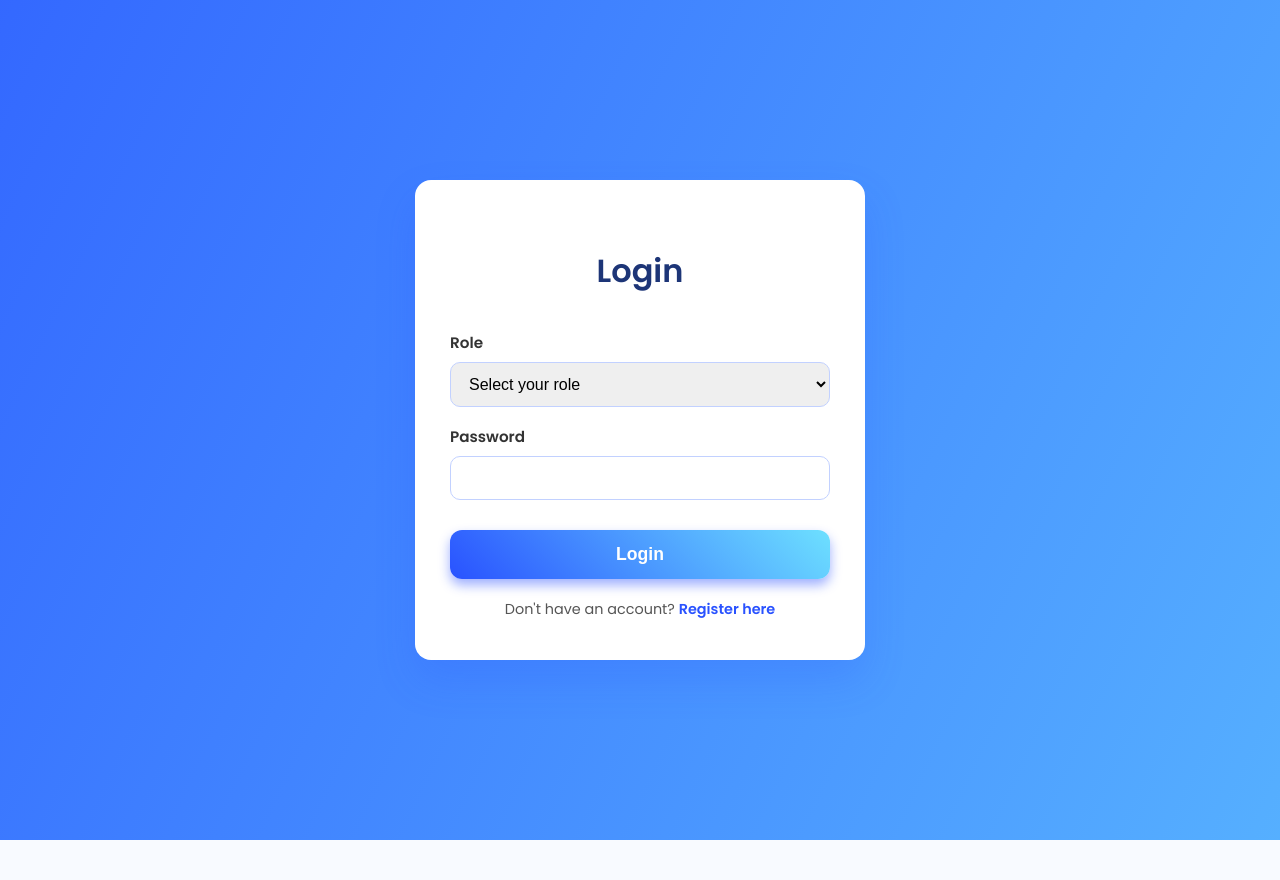
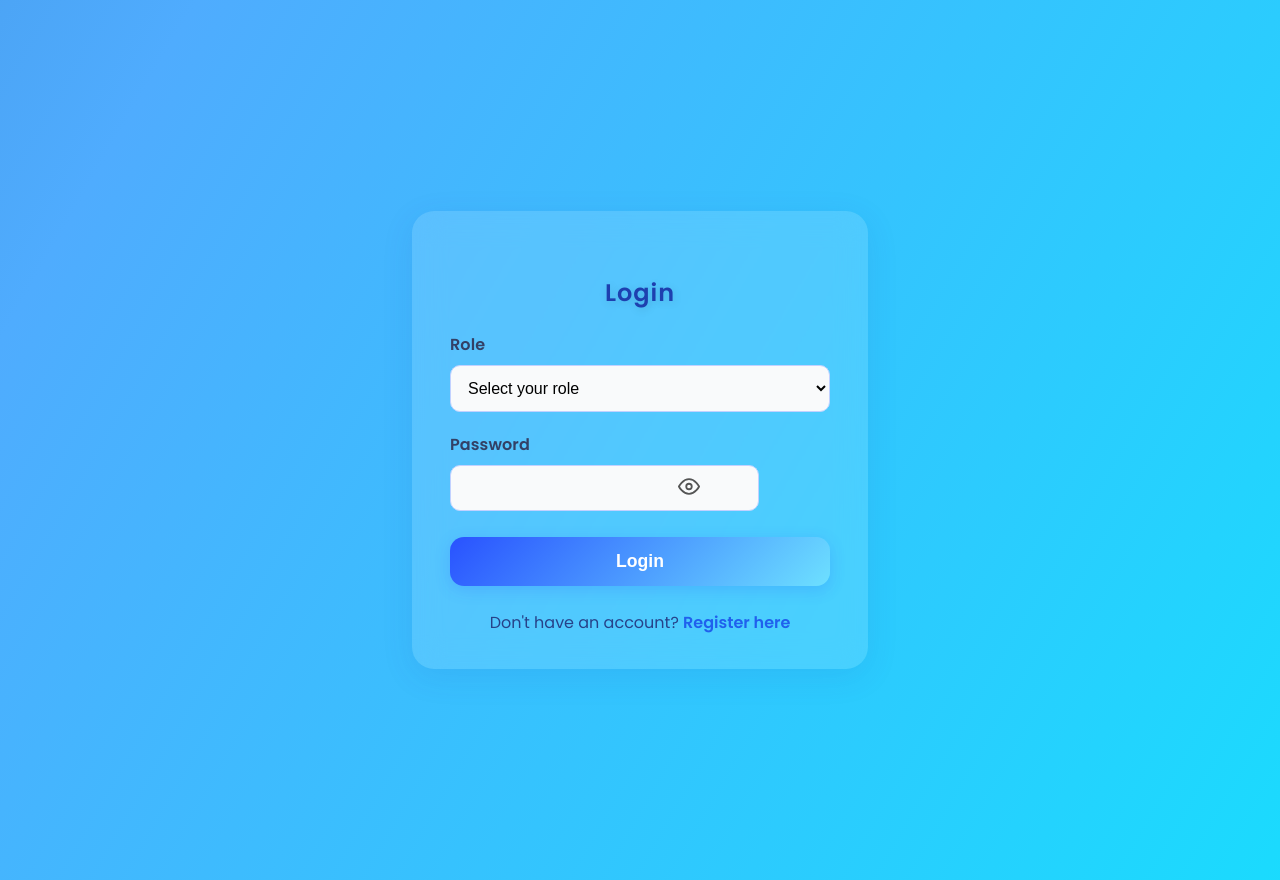
Before and after one commit to sharan483/SmartLab_Practical_Tracker, a Flask app: page /login in a window 1280 px wide. Before the commit the page ends 840 px from the top, so only its background shows below. Run offline with Flask 3, Linux system fonts and the light colour scheme.

Commit message:
login.html

```diff
--- a/templates/login.html
+++ b/templates/login.html
@@ -6,178 +6,148 @@
   <title>Login - SmartLab Practical Tracker</title>
   <link href="https://fonts.googleapis.com/css2?family=Poppins:wght@400;600&display=swap" rel="stylesheet" />
   <style>
-    /* Full page background with smooth animated gradient */
     body {
       margin: 0;
       min-height: 100vh;
-      background: linear-gradient(115deg, #2952ff 0%, #6de0ff 100%);
-      background-size: 200% 200%;
-      animation: gradientMove 8s ease-in-out infinite;
-      font-family: 'Poppins', sans-serif;
+      font-family: 'Poppins', Arial, sans-serif;
+      background: linear-gradient(120deg, #1e3c72, #2a5298, #4facfe, #00f2fe);
+      background-size: 400% 400%;
+      animation: gradientMove 15s ease infinite;
+      color: #222;
       display: flex;
       justify-content: center;
       align-items: center;
-      padding: 20px;
+      padding: 40px 12px;
+      overflow-x: hidden;
+    }
+    @keyframes gradientMove {
+      0% {background-position: 0% 50%;}
+      50% {background-position: 100% 50%;}
+      100% {background-position: 0% 50%;}
+    }
+    .login-container {
+      background: rgba(255,255,255,0.13);
+      border-radius: 22px;
+      box-shadow: 0 8px 32px rgba(30,64,175,0.10);
+      padding: 44px 38px 34px 38px;
+      max-width: 380px;
+      width: 95%;
+      margin: 20px auto;
+      animation: fadeIn 0.8s cubic-bezier(.39,.58,.57,1) forwards;
+      backdrop-filter: blur(15px);
+    }
+    @keyframes fadeIn {
+      from {opacity: 0; transform: scale(0.97);}
+      to {opacity: 1; transform: scale(1);}
+    }
+    h2 {
+      color: #1e40af;
+      text-align: center;
+      font-weight: 700;
+      letter-spacing: 1px;
+      margin-bottom: 22px;
+      text-shadow: 1px 2px 10px rgba(0,0,0,0.12);
+    }
+    label {
+      font-weight: 600;
+      display: block;
+      margin-bottom: 8px;
+      margin-top: 16px;
+      color: #334066;
+      letter-spacing: 0.1px;
+    }
+    select, input[type="text"], input[type="password"] {
+      width: 100%;
+      padding: 13px;
+      border: 1.5px solid #c2d1ff;
+      border-radius: 10px;
+      background: #f9fafb;
+      font-size: 1rem;
+      margin-bottom: 4px;
+      transition: border-color 0.3s, box-shadow 0.3s;
+    }
+    select:focus, input:focus {
+      border-color: #2952ff;
+      box-shadow: 0 0 9px #678cff66;
+      outline: none;
+    }
+    button[type="submit"] {
+      width: 100%;
+      background: linear-gradient(135deg, #2952ff, #6de0ff);
+      color: white;
+      border: none;
+      border-radius: 14px;
+      padding: 14px 0;
+      font-weight: 700;
+      font-size: 1.1em;
+      cursor: pointer;
+      margin-top: 22px;
+      box-shadow: 0 4px 16px rgba(41,82,255,0.19);
+      transition: background 0.3s, box-shadow 0.2s, transform 0.2s;
+    }
+    button[type="submit"]:hover {
+      background: linear-gradient(135deg, #1a3ec9, #43beff);
+      transform: scale(1.03);
+    }
+    .footer {
+      text-align: center;
+      margin-top: 24px;
+      color: #274289;
+      font-size: 1em;
+    }
+    .footer a {
+      color: #2060ed;
+      text-decoration: none;
+      font-weight: 600;
+      transition: color 0.2s;
+    }
+    .footer a:hover {
+      color: #1031a2;
+      text-decoration: underline;
     }
 
-    @keyframes gradientMove {
-      0% {
-        background-position: 0% 50%;
-      }
-      50% {
-        background-position: 100% 50%;
-      }
-      100% {
-        background-position: 0% 50%;
-      }
-    }
-
-    /* Centered login container */
-    .login-container {
-      background-color: white;
-      max-width: 380px;
-      width: 100%;
-      padding: 40px 35px;
-      border-radius: 16px;
-      box-shadow: 0 20px 40px rgba(41, 82, 255, 0.2);
+    /* Error message styling */
+    .error-message {
+      background: #ffe3e3;
+      color: #cc0000;
+      font-weight: 700;
+      font-size: 1rem;
+      padding: 12px 16px;
+      margin-bottom: 16px;
+      border-radius: 8px;
+      border: 1.5px solid #cc0000;
       text-align: center;
-      animation: fadeInScale 0.7s ease forwards;
-    }
-
-    @keyframes fadeInScale {
-      0% {
-        opacity: 0;
-        transform: scale(0.95);
-      }
-      100% {
-        opacity: 1;
-        transform: scale(1);
-      }
-    }
-
-    h2 {
-      color: #1d3577;
-      font-weight: 700;
-      font-size: 2rem;
-      margin-bottom: 18px;
-    }
-
-    form {
-      display: flex;
-      flex-direction: column;
-      margin-top: 10px;
-    }
-
-    label {
-      font-weight: 600;
-      margin-top: 18px;
-      text-align: left;
-      color: #333;
-      font-size: 0.95rem;
-    }
-
-    input[type="text"],
-    input[type="password"],
-    select {
-      padding: 12px 14px;
-      margin-top: 8px;
-      border: 1.8px solid #c2d1ff;
-      border-radius: 10px;
-      font-size: 1rem;
-      transition: border-color 0.3s ease;
-      outline-offset: 2px;
-    }
-
-    input[type="text"]:focus,
-    input[type="password"]:focus,
-    select:focus {
-      border-color: #2952ff;
-      box-shadow: 0 0 8px #678cff88;
-      outline: none;
-    }
-
-    button {
-      margin-top: 30px;
-      background: linear-gradient(45deg, #2952ff, #6de0ff);
-      color: white;
-      font-weight: 700;
-      padding: 14px;
-      font-size: 1.1rem;
-      border: none;
-      border-radius: 12px;
-      cursor: pointer;
-      box-shadow: 0 6px 12px rgba(13, 56, 255, 0.4);
-      transition: background 0.4s ease, box-shadow 0.4s ease;
-    }
-
-    button:hover {
-      background: linear-gradient(45deg, #1a3ec9, #43beff);
-      box-shadow: 0 8px 16px rgba(13, 56, 255, 0.6);
-    }
-
-    /* Initially hidden containers for conditional fields */
-    #pin-container,
-    #name-container {
-      display: none;
-    }
-
-    /* Footer text styling */
-    .footer {
-      margin-top: 20px;
-      font-size: 0.9rem;
-      color: #555;
-    }
-
-    .footer a {
-      color: #2952ff;
-      font-weight: 600;
-      text-decoration: none;
-      transition: color 0.3s ease;
-    }
-
-    .footer a:hover {
-      color: #1a3ec9;
-      text-decoration: underline;
+      box-shadow: 0 4px 12px #cc000033;
     }
   </style>
   <script>
     function toggleFields() {
       const role = document.getElementById('role').value;
-
       const pinContainer = document.getElementById('pin-container');
       const nameContainer = document.getElementById('name-container');
-
       const pinInput = document.getElementById('pin');
       const nameInput = document.getElementById('name');
-
       if (role === 'student') {
         pinContainer.style.display = 'block';
         nameContainer.style.display = 'none';
-
         pinInput.required = true;
         nameInput.required = false;
-
         nameInput.value = '';
       } else if (role === 'teacher') {
         pinContainer.style.display = 'none';
         nameContainer.style.display = 'block';
-
         pinInput.required = false;
         nameInput.required = true;
-
         pinInput.value = '';
       } else {
         pinContainer.style.display = 'none';
         nameContainer.style.display = 'none';
-
         pinInput.required = false;
         nameInput.required = false;
-
         pinInput.value = '';
         nameInput.value = '';
       }
     }
-
     window.onload = function () {
       toggleFields();
       document.getElementById('role').addEventListener('change', toggleFields);
@@ -187,6 +157,11 @@
 <body>
   <div class="login-container">
     <h2>Login</h2>
+
+    {% if error %}
+      <div class="error-message">{{ error }}</div>
+    {% endif %}
+
     <form method="POST" action="{{ url_for('login') }}">
       <label for="role">Role</label>
       <select id="role" name="role" required>
@@ -194,26 +169,55 @@
         <option value="student">Student</option>
         <option value="teacher">Teacher</option>
       </select>
-
       <div id="pin-container">
         <label for="pin">PIN (Students only)</label>
         <input type="text" id="pin" name="pin" />
       </div>
-
       <div id="name-container">
         <label for="name">Name (Teachers only)</label>
         <input type="text" id="name" name="name" />
       </div>
-
       <label for="password">Password</label>
-      <input type="password" id="password" name="password" required />
-
+      <div style="position: relative; width: fit-content;">
+        <input type="password" id="password" name="password" required style="padding-right: 36px;" />
+        <span id="togglePassword" style="position: absolute; right: 8px; top: 50%; transform: translateY(-50%); cursor: pointer; user-select: none;">
+          <!-- Eye icon (default) -->
+          <svg id="eyeOpen" xmlns="http://www.w3.org/2000/svg" width="22" height="22" fill="none" stroke="#555" stroke-width="2" stroke-linecap="round" stroke-linejoin="round" viewBox="0 0 24 24">
+            <path d="M1 12s4-8 11-8 11 8 11 8-4 8-11 8-11-8-11-8z"/>
+            <circle cx="12" cy="12" r="3"/>
+          </svg>
+          <!-- Eye slash icon (hidden) -->
+          <svg id="eyeClosed" xmlns="http://www.w3.org/2000/svg" width="22" height="22" fill="none" stroke="#555" stroke-width="2" stroke-linecap="round" stroke-linejoin="round" viewBox="0 0 24 24" style="display:none;">
+            <path d="M17.94 17.94A10.94 10.94 0 0 1 12 20c-7 0-11-8-11-8a21.08 21.08 0 0 1 5.6-7.6"/>
+            <path d="M1 1l22 22"/>
+            <path d="M14.12 14.12a3 3 0 0 1-4.24-4.24"/>
+            <path d="M9.88 5.58a10.06 10.06 0 0 1 8.1 3.48"/>
+          </svg>
+        </span>
+      </div>
       <button type="submit">Login</button>
     </form>
-
     <div class="footer">
       Don't have an account? <a href="{{ url_for('register') }}">Register here</a>
     </div>
   </div>
+  <script>
+    const passwordInput = document.getElementById('password');
+    const togglePassword = document.getElementById('togglePassword');
+    const eyeOpen = document.getElementById('eyeOpen');
+    const eyeClosed = document.getElementById('eyeClosed');
+
+    togglePassword.addEventListener('click', function () {
+      if (passwordInput.type === 'password') {
+        passwordInput.type = 'text';
+        eyeOpen.style.display = 'none';
+        eyeClosed.style.display = 'inline';
+      } else {
+        passwordInput.type = 'password';
+        eyeOpen.style.display = 'inline';
+        eyeClosed.style.display = 'none';
+      }
+    });
+  </script>
 </body>
 </html>
```
